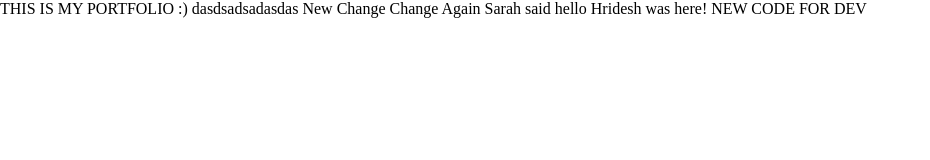
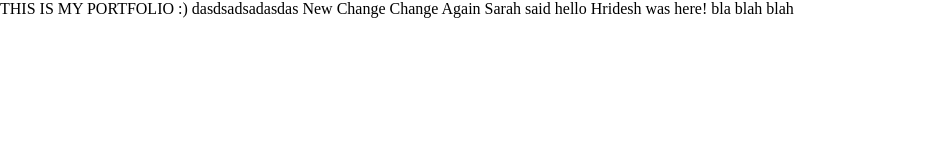
Before and after one commit to smtsuchi/padawans115_week1_day1_hw, a plain HTML site: page index.html in a window 1280 px wide. Shown: the whole page, without its empty margins (0-930 px from the left). Drawn offline with Linux system fonts and the light colour scheme.

Commit message:
also on line 17

```diff
--- a/index.html
+++ b/index.html
@@ -14,7 +14,7 @@
     Sarah said hello
 
     Hridesh was here!
-    NEW CODE FOR DEV
+    bla blah blah
 
 </body>
 </html>
```
